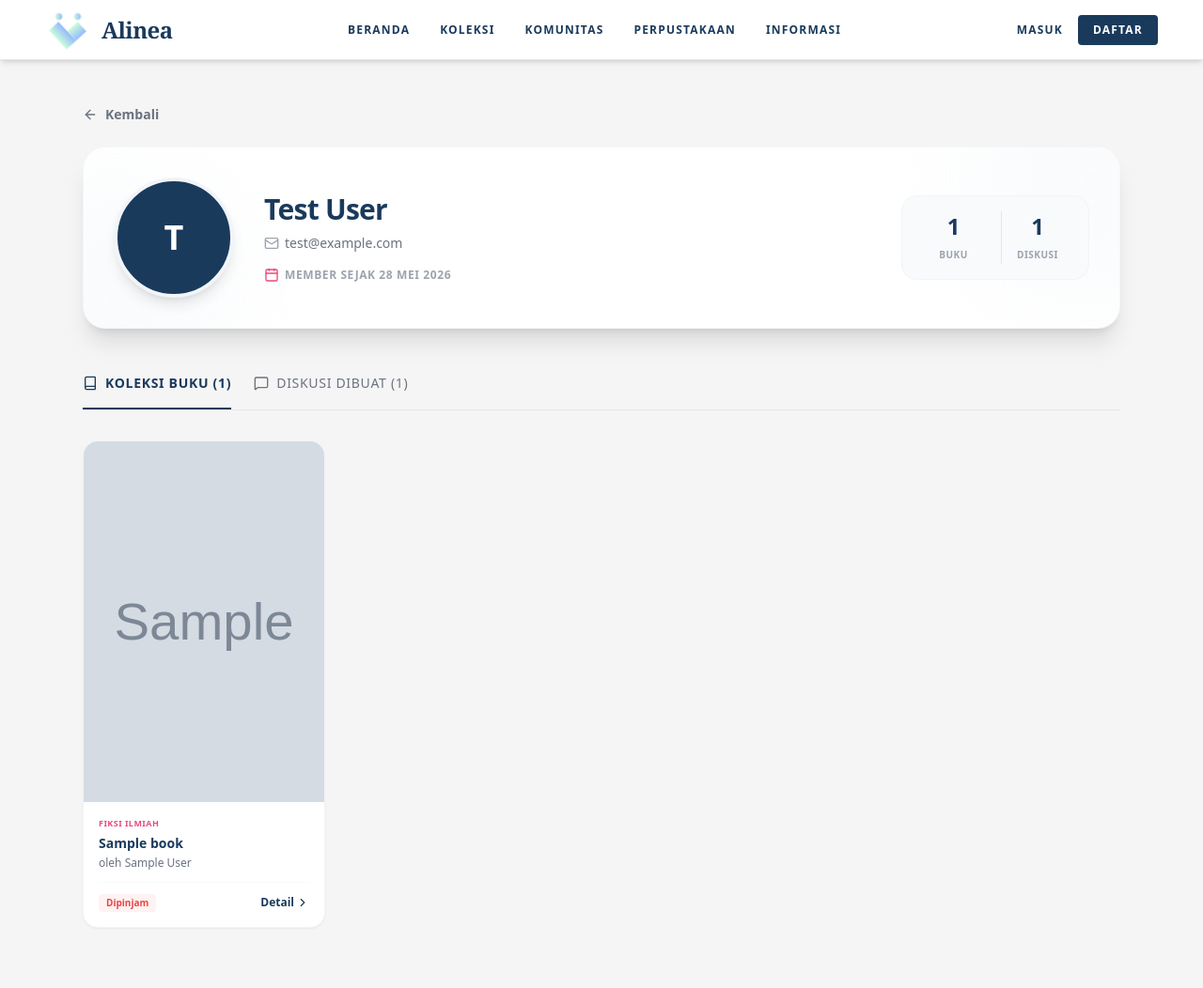
After one commit to faiq191/PBL_ALinea, a Laravel app: page /users/1 in a window 1280 px wide. The commit adds this page. Shown: the whole page at 94% size. Run offline with Laravel 12, Linux system fonts and the light colour scheme; data comes from the database, SQL or seed files in the repository; tables that the repository leaves empty hold one stand-in row (values such as "Sample post"); grey boxes marked "Sample" are stand-in pictures; some libraries are stand-ins or nearby versions.

Commit message:
menambahkan view user

```diff
--- /dev/null
+++ b/app/Http/Controllers/UserController.php
@@ -0,0 +1,15 @@
+<?php
+
+namespace App\Http\Controllers;
+
+use App\Models\User;
+use Illuminate\Http\Request;
+
+class UserController extends Controller
+{
+    public function show($id)
+    {
+        $user = User::with(['books.genres', 'discussions'])->findOrFail($id);
+        return view('users.show', compact('user'));
+    }
+}
--- a/app/Models/User.php
+++ b/app/Models/User.php
@@ -31,8 +31,18 @@ class User extends Authenticatable
         ];
     }
 
-        public function canAccessPanel(Panel $panel): bool
+    public function canAccessPanel(Panel $panel): bool
     {
         return $this->is_admin === 1;
     }
+
+    public function books()
+    {
+        return $this->hasMany(Book::class);
+    }
+
+    public function discussions()
+    {
+        return $this->hasMany(Discussion::class);
+    }
 }
--- a/resources/views/books/show.blade.php
+++ b/resources/views/books/show.blade.php
@@ -68,15 +68,15 @@
                     <div class="space-y-4">
                         @forelse($otherOwners as $otherBook)
                             <div class="flex items-center justify-between bg-white p-4 rounded-xl shadow-sm">
-                                <div class="flex items-center gap-3">
+                                <a href="/users/{{ $otherBook->user->id }}" class="flex items-center gap-3 hover:opacity-85 transition">
                                     <div class="w-10 h-10 rounded-full bg-[#1a3a5c] flex items-center justify-center text-white font-bold">
                                         {{ substr($otherBook->user->name, 0, 1) }}
                                     </div>
                                     <div>
-                                        <p class="font-bold text-sm">{{ $otherBook->user->name }}</p>
+                                        <p class="font-bold text-sm hover:underline">{{ $otherBook->user->name }}</p>
                                         <p class="text-xs text-gray-500">Pemilik Buku</p>
                                     </div>
-                                </div>
+                                </a>
 
                                 @if($otherBook->isAvailable())
                                     <form action="/loans/{{ $otherBook->id }}" method="POST">
--- a/resources/views/components/header.blade.php
+++ b/resources/views/components/header.blade.php
@@ -69,7 +69,7 @@
                         <p class="font-semibold text-sm">{{ auth()->user()->name }}</p>
                         <p class="text-xs text-gray-400">{{ auth()->user()->email }}</p>
                     </div>
-                    <a href="/profile" class="block px-4 py-3 text-sm hover:bg-gray-50 transition">Akun Saya</a>
+                    <a href="/users/{{ auth()->user()->id }}" class="block px-4 py-3 text-sm hover:bg-gray-50 transition">Akun Saya</a>
                     <form method="POST" action="/logout">
                         @csrf
                         <button class="w-full text-left px-4 py-3 text-sm text-red-500 hover:bg-red-50 transition">
--- a/resources/views/komunitas.blade.php
+++ b/resources/views/komunitas.blade.php
@@ -53,7 +53,7 @@
                                 <h4 class="text-xl font-bold text-[#1a3a5c] leading-tight mb-2">
                                     {{ $discussion->title }}
                                 </h4>
-                                <div class="flex items-center gap-2 text-xs text-gray-500 mb-3">
+                                <a href="/users/{{ $discussion->user->id ?? '#' }}" class="flex items-center gap-2 text-xs text-gray-500 mb-3 hover:opacity-85 transition">
                                     @if($discussion->user->profile_photo)
                                         <img src="{{ \Illuminate\Support\Str::startsWith($discussion->user->profile_photo, 'http') ? $discussion->user->profile_photo : asset('storage/' . $discussion->user->profile_photo) }}" class="w-5 h-5 rounded-full object-cover shadow-sm">
                                     @else
@@ -61,10 +61,10 @@
                                             {{ substr($discussion->user->name ?? 'U', 0, 1) }}
                                         </div>
                                     @endif
-                                    <span class="font-bold text-[#1a3a5c]">{{ $discussion->user->name ?? 'Unknown' }}</span>
+                                    <span class="font-bold text-[#1a3a5c] hover:underline">{{ $discussion->user->name ?? 'Unknown' }}</span>
                                     <span>•</span>
                                     <span>{{ $discussion->created_at->diffForHumans() }}</span>
-                                </div>
+                                </a>
                                 <a href="/diskusi/{{ $discussion->id }}" class="inline-flex items-center gap-1 text-[#1a3a5c] text-sm font-bold hover:underline w-max">
                                     Lihat Diskusi <i data-lucide="arrow-right" class="w-4 h-4"></i>
                                 </a>
--- /dev/null
+++ b/resources/views/users/show.blade.php
@@ -0,0 +1,191 @@
+<!DOCTYPE html>
+<html lang="id">
+<head>
+    <meta charset="UTF-8">
+    <meta name="viewport" content="width=device-width, initial-scale=1.0">
+    <title>Profil - {{ $user->name }}</title>
+    <script src="https://cdn.tailwindcss.com"></script>
+    <script src="https://unpkg.com/lucide@latest"></script>
+    <script defer src="https://unpkg.com/alpinejs@3.x.x/dist/cdn.min.js"></script>
+    <style>[x-cloak] { display: none !important; }</style>
+</head>
+<body class="bg-[#f5f5f5] min-h-screen pt-20 pb-16 font-sans">
+
+    {{-- Header --}}
+    <x-header />
+
+    <div class="max-w-6xl mx-auto px-6 mt-8" x-data="{ activeTab: 'books' }">
+        <!-- Back Button -->
+        <a href="javascript:history.back()" class="inline-flex items-center gap-2 text-sm font-bold text-gray-500 hover:text-[#1a3a5c] mb-6 transition">
+            <i data-lucide="arrow-left" class="w-4 h-4"></i> Kembali
+        </a>
+
+        <!-- Profile Hero Header -->
+        <div class="bg-white rounded-3xl p-8 shadow-xl border border-gray-100/80 mb-8 relative overflow-hidden">
+            <!-- Background subtle gradient glow -->
+            <div class="absolute -top-24 -right-24 w-64 h-64 bg-slate-50 rounded-full blur-3xl opacity-80 pointer-events-none"></div>
+            <div class="absolute -bottom-24 -left-24 w-64 h-64 bg-slate-50 rounded-full blur-3xl opacity-80 pointer-events-none"></div>
+
+            <div class="relative z-10 flex flex-col md:flex-row items-center gap-8">
+                <!-- Avatar -->
+                <div class="relative">
+                    @if($user->profile_photo)
+                        <img src="{{ \Illuminate\Support\Str::startsWith($user->profile_photo, 'http') ? $user->profile_photo : asset('storage/' . $user->profile_photo) }}"
+                             class="w-32 h-32 rounded-full object-cover border-4 border-[#e84b7a]/20 shadow-lg"
+                             x-on:error="$el.src = 'https://ui-avatars.com/api/?name=' + encodeURIComponent('{{ $user->name }}')">
+                    @else
+                        <div class="w-32 h-32 rounded-full bg-[#1a3a5c] flex items-center justify-center font-bold text-white text-4xl shadow-lg border-4 border-slate-100">
+                            {{ substr($user->name, 0, 1) }}
+                        </div>
+                    @endif
+
+                    @if($user->is_admin)
+                        <span class="absolute bottom-0 right-2 bg-[#e84b7a] text-white text-[10px] font-extrabold uppercase px-2 py-0.5 rounded-full shadow border-2 border-white">
+                            Admin
+                        </span>
+                    @endif
+                </div>
+
+                <!-- Info -->
+                <div class="flex-1 text-center md:text-left">
+                    <div class="flex flex-col md:flex-row md:items-center gap-3 justify-center md:justify-start mb-2">
+                        <h1 class="text-3xl font-extrabold text-[#1a3a5c] tracking-tight">
+                            {{ $user->name }}
+                        </h1>
+                    </div>
+                    <p class="text-sm text-gray-500 font-medium mb-4 flex items-center justify-center md:justify-start gap-1.5">
+                        <i data-lucide="mail" class="w-4 h-4 text-gray-400"></i> {{ $user->email }}
+                    </p>
+                    <div class="flex items-center justify-center md:justify-start gap-4 text-xs text-gray-400 font-semibold uppercase tracking-wider">
+                        <span class="flex items-center gap-1.5">
+                            <i data-lucide="calendar" class="w-4 h-4 text-[#e84b7a]"></i> Member Sejak {{ $user->created_at->translatedFormat('d M Y') }}
+                        </span>
+                    </div>
+                </div>
+
+                <!-- Action Button / Stats -->
+                <div class="flex flex-col gap-3 min-w-[200px] w-full md:w-auto">
+                    @if(auth()->check() && auth()->id() === $user->id)
+                        <a href="/profile" class="w-full bg-[#1a3a5c] text-white text-center py-3 px-6 rounded-2xl font-bold text-sm hover:bg-[#122b45] shadow-md hover:shadow-lg transition duration-300 flex items-center justify-center gap-2">
+                            <i data-lucide="settings" class="w-4 h-4"></i> Edit Akun Saya
+                        </a>
+                    @endif
+
+                    <div class="grid grid-cols-2 gap-3 bg-slate-50 p-4 rounded-2xl border border-slate-100">
+                        <div class="text-center">
+                            <span class="block text-2xl font-extrabold text-[#1a3a5c]">{{ $user->books->count() }}</span>
+                            <span class="text-[10px] text-gray-400 font-bold uppercase tracking-wider">Buku</span>
+                        </div>
+                        <div class="text-center border-l border-slate-200">
+                            <span class="block text-2xl font-extrabold text-[#1a3a5c]">{{ $user->discussions->count() }}</span>
+                            <span class="text-[10px] text-gray-400 font-bold uppercase tracking-wider">Diskusi</span>
+                        </div>
+                    </div>
+                </div>
+            </div>
+        </div>
+
+        <!-- Tabs Navigation -->
+        <div class="flex border-b border-gray-200 mb-8 gap-6">
+            <button @click="activeTab = 'books'"
+                    :class="activeTab === 'books' ? 'border-[#1a3a5c] text-[#1a3a5c] font-extrabold' : 'border-transparent text-gray-500 hover:text-gray-700 font-medium'"
+                    class="py-4 border-b-2 text-sm uppercase tracking-wider transition flex items-center gap-2 focus:outline-none">
+                <i data-lucide="book" class="w-4 h-4"></i> Koleksi Buku ({{ $user->books->count() }})
+            </button>
+            <button @click="activeTab = 'discussions'"
+                    :class="activeTab === 'discussions' ? 'border-[#1a3a5c] text-[#1a3a5c] font-extrabold' : 'border-transparent text-gray-500 hover:text-gray-700 font-medium'"
+                    class="py-4 border-b-2 text-sm uppercase tracking-wider transition flex items-center gap-2 focus:outline-none">
+                <i data-lucide="message-square" class="w-4 h-4"></i> Diskusi Dibuat ({{ $user->discussions->count() }})
+            </button>
+        </div>
+
+        <!-- Tab Content: Books -->
+        <div x-show="activeTab === 'books'" x-transition:enter="transition ease-out duration-300" x-transition:enter-start="opacity-0 translate-y-4" x-transition:enter-end="opacity-100 translate-y-0">
+            @if($user->books->count() === 0)
+                <div class="bg-white rounded-3xl p-12 text-center shadow-lg border border-gray-100">
+                    <i data-lucide="book-x" class="w-16 h-16 text-slate-300 mx-auto mb-4"></i>
+                    <p class="text-gray-500 font-medium text-lg mb-2">Belum ada buku dalam koleksi.</p>
+                    <p class="text-gray-400 text-sm max-w-md mx-auto">Pengguna ini belum membagikan buku miliknya ke dalam koleksi perpustakaan Alinea.</p>
+                </div>
+            @else
+                <div class="grid grid-cols-1 sm:grid-cols-2 md:grid-cols-3 lg:grid-cols-4 gap-6">
+                    @foreach($user->books as $book)
+                        <div class="bg-white rounded-2xl border border-gray-100 shadow-sm hover:shadow-md transition overflow-hidden group flex flex-col">
+                            <!-- Image Cover -->
+                            <div class="relative aspect-[2/3] overflow-hidden bg-gray-100">
+                                <img src="{{ \Illuminate\Support\Str::startsWith($book->image, 'http') ? $book->image : asset('storage/' . $book->image) }}"
+                                     class="w-full h-full object-cover group-hover:scale-105 transition duration-300"
+                                     alt="Sampul {{ $book->title }}">
+
+                                <div class="absolute inset-0 bg-gradient-to-t from-black/40 via-transparent to-transparent opacity-0 group-hover:opacity-100 transition-opacity"></div>
+                            </div>
+
+                            <!-- Card Body -->
+                            <div class="p-4 flex-1 flex flex-col justify-between">
+                                <div>
+                                    <span class="text-[9px] font-extrabold text-[#e84b7a] uppercase tracking-wider block mb-1">
+                                        {{ $book->genres->first()->name ?? 'Umum' }}
+                                    </span>
+                                    <h4 class="font-bold text-[#1a3a5c] text-sm leading-snug line-clamp-2 mb-1 group-hover:underline">
+                                        {{ $book->title }}
+                                    </h4>
+                                    <p class="text-xs text-gray-500 font-medium line-clamp-1 mb-3">
+                                        oleh {{ $book->author }}
+                                    </p>
+                                </div>
+
+                                <div class="flex items-center justify-between border-t border-gray-50 pt-3 mt-auto">
+                                    <span class="text-[10px] font-bold px-2 py-0.5 rounded {{ $book->isAvailable() ? 'bg-emerald-50 text-emerald-600' : 'bg-red-50 text-red-500' }}">
+                                        {{ $book->isAvailable() ? 'Tersedia' : 'Dipinjam' }}
+                                    </span>
+
+                                    <a href="/books/{{ $book->id }}" class="text-xs font-bold text-[#1a3a5c] hover:underline flex items-center gap-0.5">
+                                        Detail <i data-lucide="chevron-right" class="w-3.5 h-3.5"></i>
+                                    </a>
+                                </div>
+                            </div>
+                        </div>
+                    @endforeach
+                </div>
+            @endif
+        </div>
+
+        <!-- Tab Content: Discussions -->
+        <div x-show="activeTab === 'discussions'" x-transition:enter="transition ease-out duration-300" x-transition:enter-start="opacity-0 translate-y-4" x-transition:enter-end="opacity-100 translate-y-0" x-cloak>
+            @if($user->discussions->count() === 0)
+                <div class="bg-white rounded-3xl p-12 text-center shadow-lg border border-gray-100">
+                    <i data-lucide="message-square-off" class="w-16 h-16 text-slate-300 mx-auto mb-4"></i>
+                    <p class="text-gray-500 font-medium text-lg mb-2">Belum ada diskusi yang dibuat.</p>
+                    <p class="text-gray-400 text-sm max-w-md mx-auto">Pengguna ini belum pernah memulai diskusi baru di halaman forum komunitas Alinea.</p>
+                </div>
+            @else
+                <div class="space-y-4">
+                    @foreach($user->discussions as $discussion)
+                        <div class="bg-white border border-gray-100 rounded-2xl p-4 shadow-sm hover:shadow-md transition">
+                            <div class="flex gap-5">
+                                <img src="{{ \Illuminate\Support\Str::startsWith($discussion->image, 'http') ? $discussion->image : asset('storage/' . $discussion->image) }}" class="w-16 h-24 object-cover rounded-xl shadow-sm shrink-0">
+                                <div class="flex-1 flex flex-col justify-center">
+                                    <span class="text-[9px] font-bold text-[#e84b7a] uppercase tracking-wider mb-0.5">{{ $discussion->genre ?? 'Umum' }}</span>
+                                    <h4 class="text-lg font-bold text-[#1a3a5c] leading-snug mb-1 hover:underline">
+                                        <a href="/diskusi/{{ $discussion->id }}">{{ $discussion->title }}</a>
+                                    </h4>
+                                    <p class="text-xs text-gray-400 font-semibold mb-3 flex items-center gap-1.5">
+                                        <i data-lucide="clock" class="w-3.5 h-3.5"></i> {{ $discussion->created_at->diffForHumans() }}
+                                    </p>
+                                    <a href="/diskusi/{{ $discussion->id }}" class="inline-flex items-center gap-1 text-[#1a3a5c] text-xs font-bold hover:underline w-max">
+                                        Lihat Diskusi <i data-lucide="arrow-right" class="w-3.5 h-3.5"></i>
+                                    </a>
+                                </div>
+                            </div>
+                        </div>
+                    @endforeach
+                </div>
+            @endif
+        </div>
+    </div>
+
+    <script>
+        lucide.createIcons();
+    </script>
+</body>
+</html>
--- a/routes/web.php
+++ b/routes/web.php
@@ -104,6 +104,7 @@ Route::middleware('auth')->group(function () {
 
 // Detail
 Route::get('/diskusi/{id}', [DiscussionController::class, 'show']);
+Route::get('/users/{id}', [\App\Http\Controllers\UserController::class, 'show'])->name('users.show');
 Route::get('/perpustakaan', fn() => view('perpustakaan'));
 Route::get('/informasi', fn() => view('informasi'));
 
```
Also changed, not shown: resources/views/discussions/show.blade.php (+13 -9 lines).
